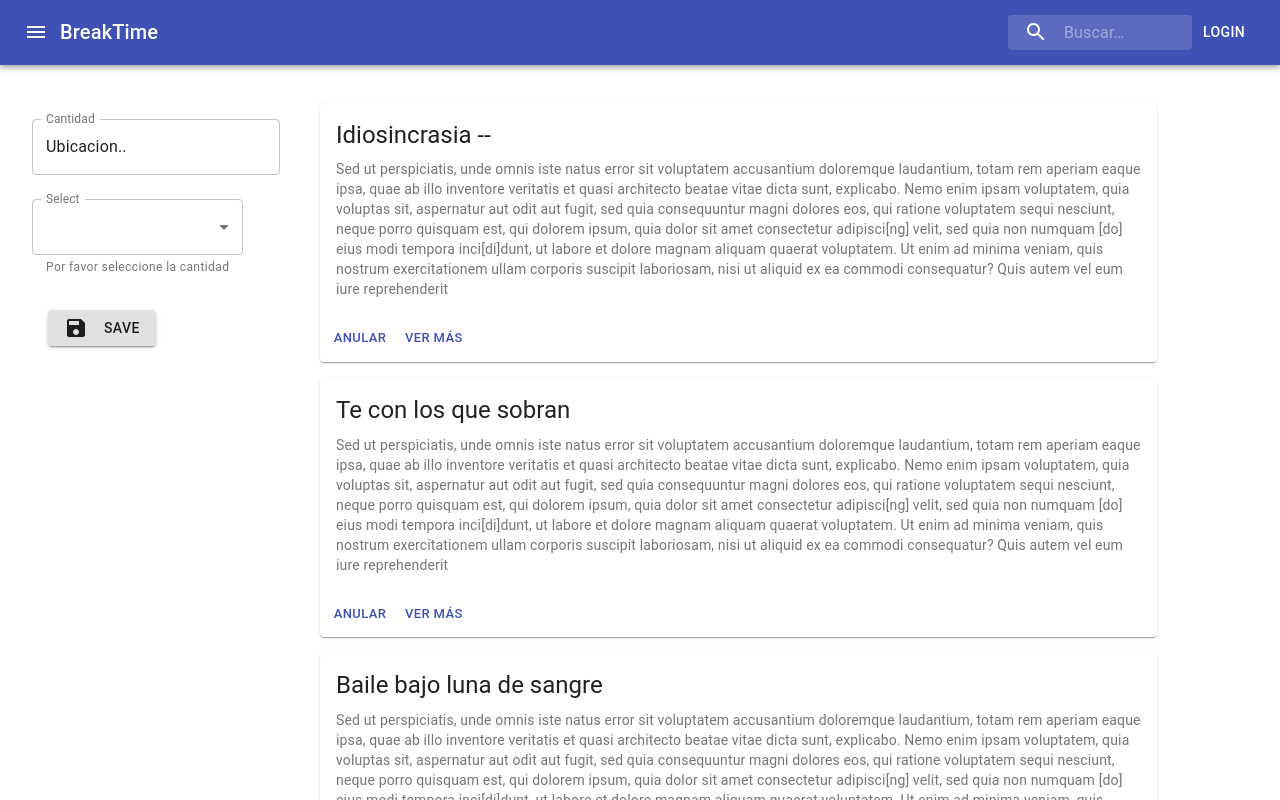
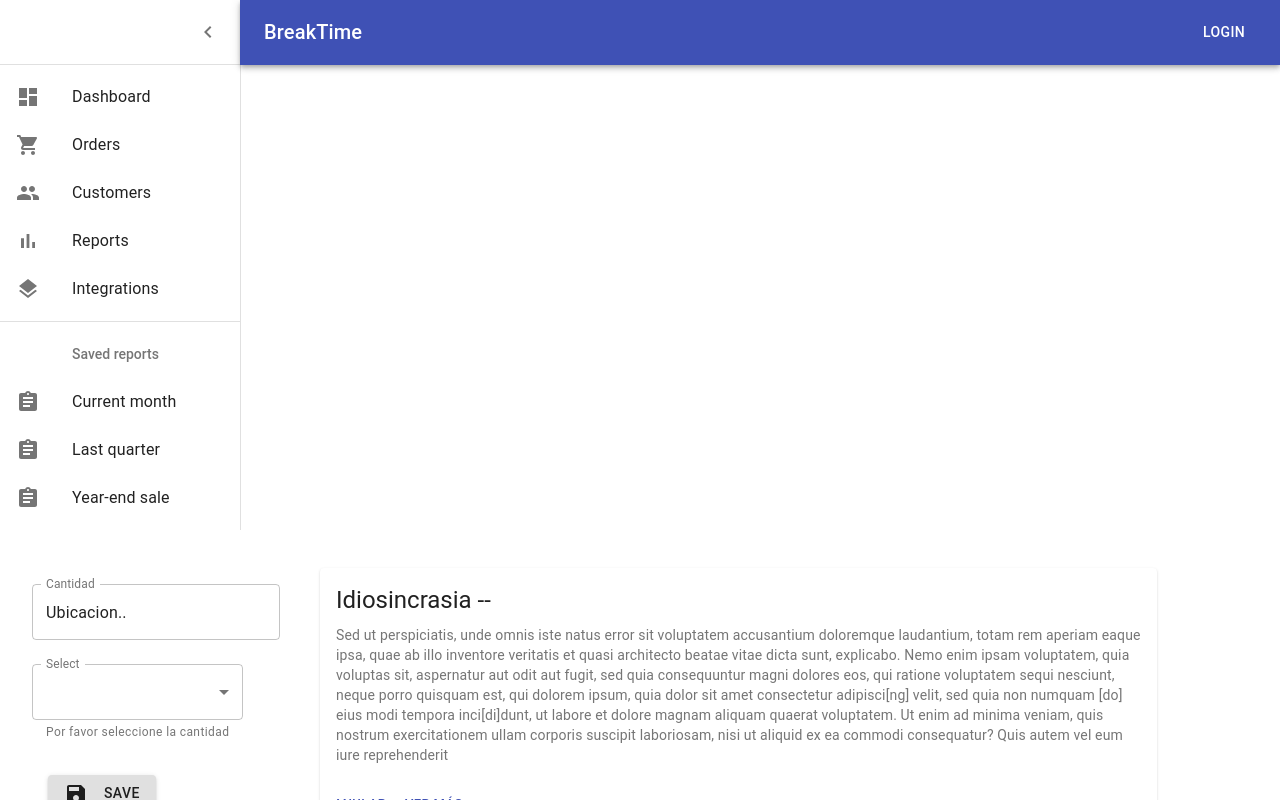
Before and after one commit to arquitectura-software/breaktime, a React (Create React App) app: page /reservation in a window 1280 px wide. Shown: the top 800 px of the page. Built offline with nearby package versions, Linux system fonts and the light colour scheme; grey boxes are pictures that could not be loaded.

Commit message:
NavBar con bugs

```diff
--- a/src/components/NavBar.js
+++ b/src/components/NavBar.js
@@ -9,6 +9,18 @@ import IconButton from '@material-ui/core/IconButton'
 import MenuIcon from '@material-ui/icons/Menu'
 import SearchIcon from '@material-ui/icons/Search';
 import InputBase from '@material-ui/core/InputBase';
+
+
+
+import Drawer from '@material-ui/core/Drawer';
+import ChevronLeftIcon from '@material-ui/icons/ChevronLeft';
+import Divider from '@material-ui/core/Divider';
+import List from '@material-ui/core/List';
+import { mainListItems, secondaryListItems } from './listItems';
+
+
+
+import clsx from 'clsx';
 
 import { BrowserRouter, Route, Link } from "react-router-dom";
 
@@ -68,6 +80,64 @@ const useStyles = makeStyles(theme => ({
       color: 'white',
       textDecorationLine: 'none',
     },
+
+
+
+    appBar: {
+      zIndex: theme.zIndex.drawer + 1,
+      transition: theme.transitions.create(['width', 'margin'], {
+        easing: theme.transitions.easing.sharp,
+        duration: theme.transitions.duration.leavingScreen,
+      }),
+    },
+    appBarShift: {
+      marginLeft: drawerWidth,
+      width: `calc(100% - ${drawerWidth}px)`,
+      transition: theme.transitions.create(['width', 'margin'], {
+        easing: theme.transitions.easing.sharp,
+        duration: theme.transitions.duration.enteringScreen,
+      }),
+    },
+
+    toolbar: {
+      paddingRight: 24, // keep right padding when drawer closed
+    },
+
+
+
+    menuButtonHidden: {
+      display: 'none',
+    },
+
+    drawerPaper: {
+      position: 'relative',
+      whiteSpace: 'nowrap',
+      width: drawerWidth,
+      transition: theme.transitions.create('width', {
+        easing: theme.transitions.easing.sharp,
+        duration: theme.transitions.duration.enteringScreen,
+      }),
+    },
+    drawerPaperClose: {
+      overflowX: 'hidden',
+      transition: theme.transitions.create('width', {
+        easing: theme.transitions.easing.sharp,
+        duration: theme.transitions.duration.leavingScreen,
+      }),
+      width: theme.spacing(7),
+      [theme.breakpoints.up('sm')]: {
+        width: theme.spacing(9),
+      },
+    },
+
+    toolbarIcon: {
+      display: 'flex',
+      alignItems: 'center',
+      justifyContent: 'flex-end',
+      padding: '0 8px',
+      ...theme.mixins.toolbar,
+    },
+
 }));
 const options = [
   'Show some love to Material-UI',
@@ -76,31 +146,67 @@ const options = [
   'Hide all notification content',
 ];
 
+const drawerWidth = 240;
+
 const NavBar = () =>{
-    const classes = useStyles();
+
+
+      const classes = useStyles();
+    const [open, setOpen] = React.useState(true);
+    const handleDrawerOpen = () => {
+      setOpen(true);
+    };
+    const handleDrawerClose = () => {
+      setOpen(false);
+    };
+
+
+
     return(
         <Grid className={classes.barra}>
-            <AppBar position="static">
-                <Toolbar>
-                    <IconButton edge="start" className={classes.menuButton} color="inherit" aria-label="Menu">
+            <AppBar position="absolute"  className={clsx(classes.appBar, open && classes.appBarShift)}>
+                <Toolbar className={classes.toolbar}>
+
+                <IconButton edge="start" color="inherit" aria-label="Open drawer" onClick={handleDrawerOpen}
+              className={clsx(classes.menuButton, open && classes.menuButtonHidden)}>
+
+
                         <MenuIcon />
                     </IconButton>
-                   <Typografy variant="h6" color ="inherit" className={classes.title}>
+
+                   <Typografy component="h1" variant="h6" color ="inherit" noWrap className={classes.title}>
                         BreakTime
                     </Typografy>
-                    <div className={classes.search}>
-                        <div className={classes.searchIcon}>
-                            <SearchIcon />
-                        </div>
-                        <InputBase
-                            placeholder="Buscar…"
-                            classes={{root: classes.inputRoot,input: classes.inputInput,}}/>
-                    </div>
+
+
                     <Link className={classes.textoButton} to="/Login">
                       <Button><p className ={classes.textoButton}>Login</p></Button>
                     </Link>
                 </Toolbar>
             </AppBar>
+
+
+            <Drawer
+        variant="permanent"
+        classes={{
+          paper: clsx(classes.drawerPaper, !open && classes.drawerPaperClose),
+        }}
+        open={open}
+      >
+        <div className={classes.toolbarIcon}>
+          <IconButton onClick={handleDrawerClose}>
+            <ChevronLeftIcon />
+          </IconButton>
+        </div>
+        <Divider />
+        <List>{mainListItems}</List>
+        <Divider />
+        <List>{secondaryListItems}</List>
+      </Drawer>
+
+
+
+
         </Grid>
     )
 }
--- /dev/null
+++ b/src/components/listItems.js
@@ -0,0 +1,70 @@
+import React from 'react';
+import ListItem from '@material-ui/core/ListItem';
+import ListItemIcon from '@material-ui/core/ListItemIcon';
+import ListItemText from '@material-ui/core/ListItemText';
+import ListSubheader from '@material-ui/core/ListSubheader';
+import DashboardIcon from '@material-ui/icons/Dashboard';
+import ShoppingCartIcon from '@material-ui/icons/ShoppingCart';
+import PeopleIcon from '@material-ui/icons/People';
+import BarChartIcon from '@material-ui/icons/BarChart';
+import LayersIcon from '@material-ui/icons/Layers';
+import AssignmentIcon from '@material-ui/icons/Assignment';
+
+export const mainListItems = (
+  <div>
+    <ListItem button>
+      <ListItemIcon>
+        <DashboardIcon />
+      </ListItemIcon>
+      <ListItemText primary="Dashboard" />
+    </ListItem>
+    <ListItem button>
+      <ListItemIcon>
+        <ShoppingCartIcon />
+      </ListItemIcon>
+      <ListItemText primary="Orders" />
+    </ListItem>
+    <ListItem button>
+      <ListItemIcon>
+        <PeopleIcon />
+      </ListItemIcon>
+      <ListItemText primary="Customers" />
+    </ListItem>
+    <ListItem button>
+      <ListItemIcon>
+        <BarChartIcon />
+      </ListItemIcon>
+      <ListItemText primary="Reports" />
+    </ListItem>
+    <ListItem button>
+      <ListItemIcon>
+        <LayersIcon />
+      </ListItemIcon>
+      <ListItemText primary="Integrations" />
+    </ListItem>
+  </div>
+);
+
+export const secondaryListItems = (
+  <div>
+    <ListSubheader inset>Saved reports</ListSubheader>
+    <ListItem button>
+      <ListItemIcon>
+        <AssignmentIcon />
+      </ListItemIcon>
+      <ListItemText primary="Current month" />
+    </ListItem>
+    <ListItem button>
+      <ListItemIcon>
+        <AssignmentIcon />
+      </ListItemIcon>
+      <ListItemText primary="Last quarter" />
+    </ListItem>
+    <ListItem button>
+      <ListItemIcon>
+        <AssignmentIcon />
+      </ListItemIcon>
+      <ListItemText primary="Year-end sale" />
+    </ListItem>
+  </div>
+);
--- a/src/index.js
+++ b/src/index.js
@@ -3,7 +3,6 @@ import ReactDOM from 'react-dom';
 import './index.css';
 import App from './App';
 import * as serviceWorker from './serviceWorker';
-
 
 import Login from './components/Login'
 import Reservation from './components/Reservation'
--- /dev/null
+++ b/src/styles/styles.css
@@ -0,0 +1,5 @@
+content: {
+    flexGrow: 1,
+    height: '100vh',
+    overflow: 'auto',
+  }
```
